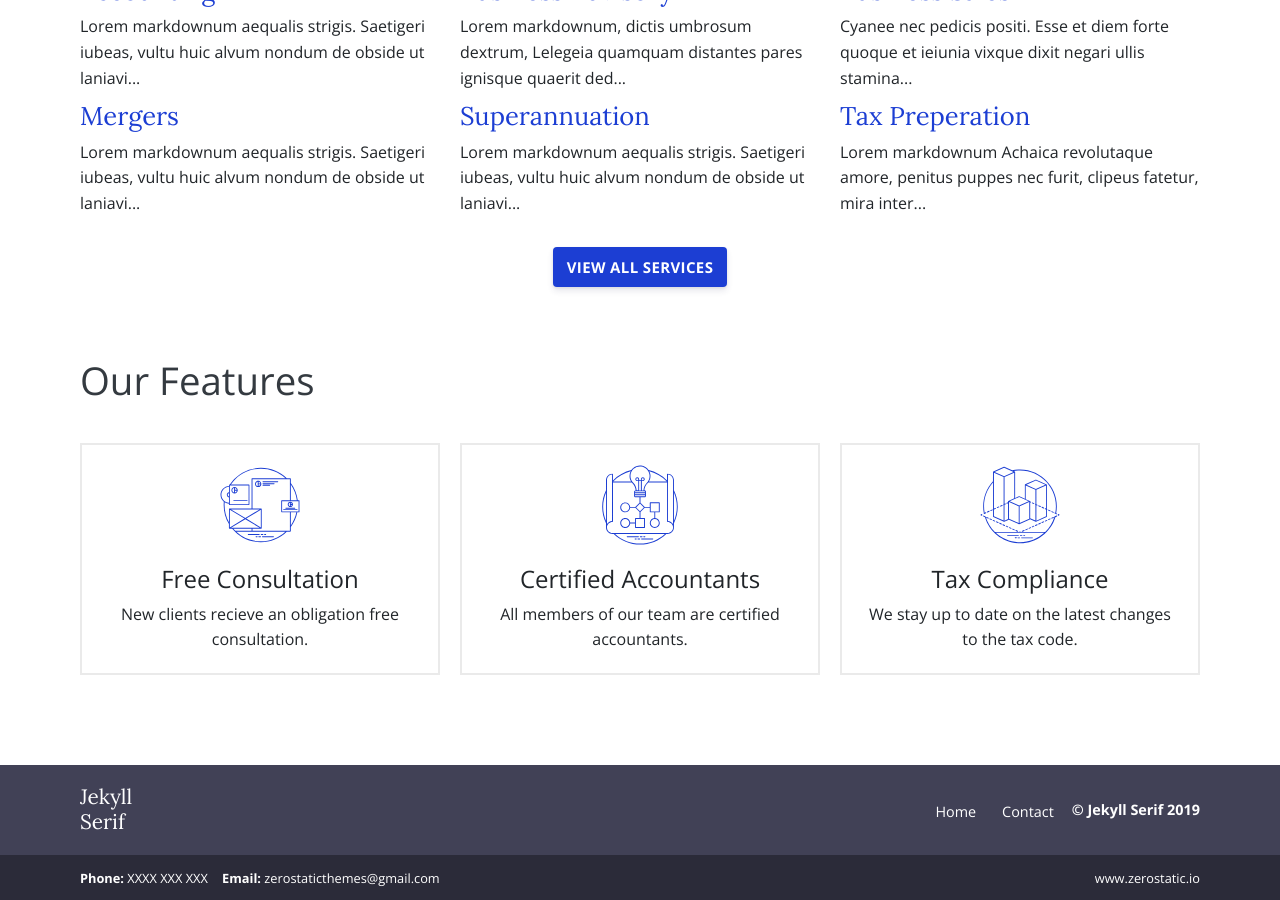
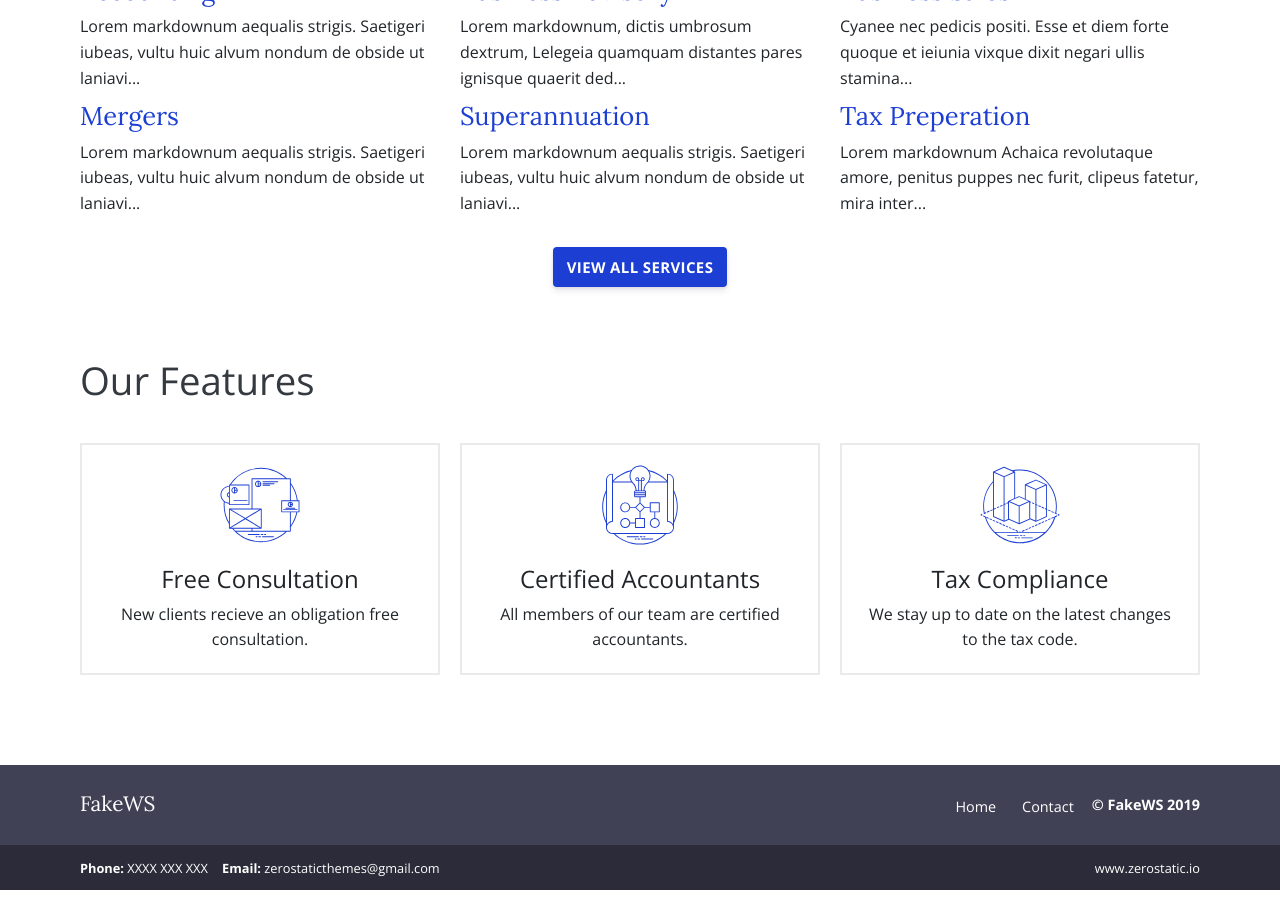
Before and after one commit to fakews/website, a Jekyll site: the page built from index.html, in a window 1280 px wide and 900 px high, scrolled down 790 px. Built offline with Jekyll 4.4.1, drawn with Linux system fonts in a browser that asks for light colours.

Commit message:
minor updates before I write the website

```diff
--- a/_config.yml
+++ b/_config.yml
@@ -1,7 +1,8 @@
 baseurl: ''
 exclude: ['README.md']
 permalink: pretty
-title: 'Jekyll Serif'
+title: 'FakeWS'
+encoding: utf-8
 
 collections:
   services:
```
Also changed, not shown: Gemfile.lock, README.md.
